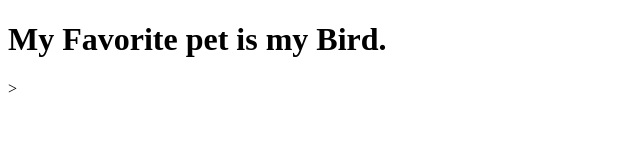
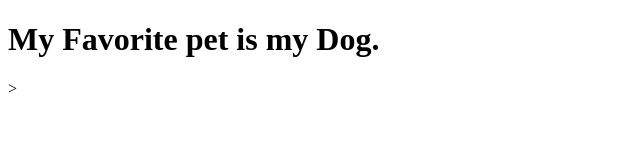
Before and after one commit to Lamya-Zoeb/practical-class-build, a plain HTML site: page index.html in a window 1280 px wide. Shown: the full height of the page, 0-640 px from the left. Drawn offline with Linux system fonts and the light colour scheme.

Commit message:
updating index once again

```diff
--- a/index.html
+++ b/index.html
@@ -4,6 +4,6 @@
 	<title>pets</title>
 </head>
 <body>
-      <h1>My Favorite pet is my Bird.</h1>
+      <h1>My Favorite pet is my Dog.</h1>
 </body>
 </html>>
```
